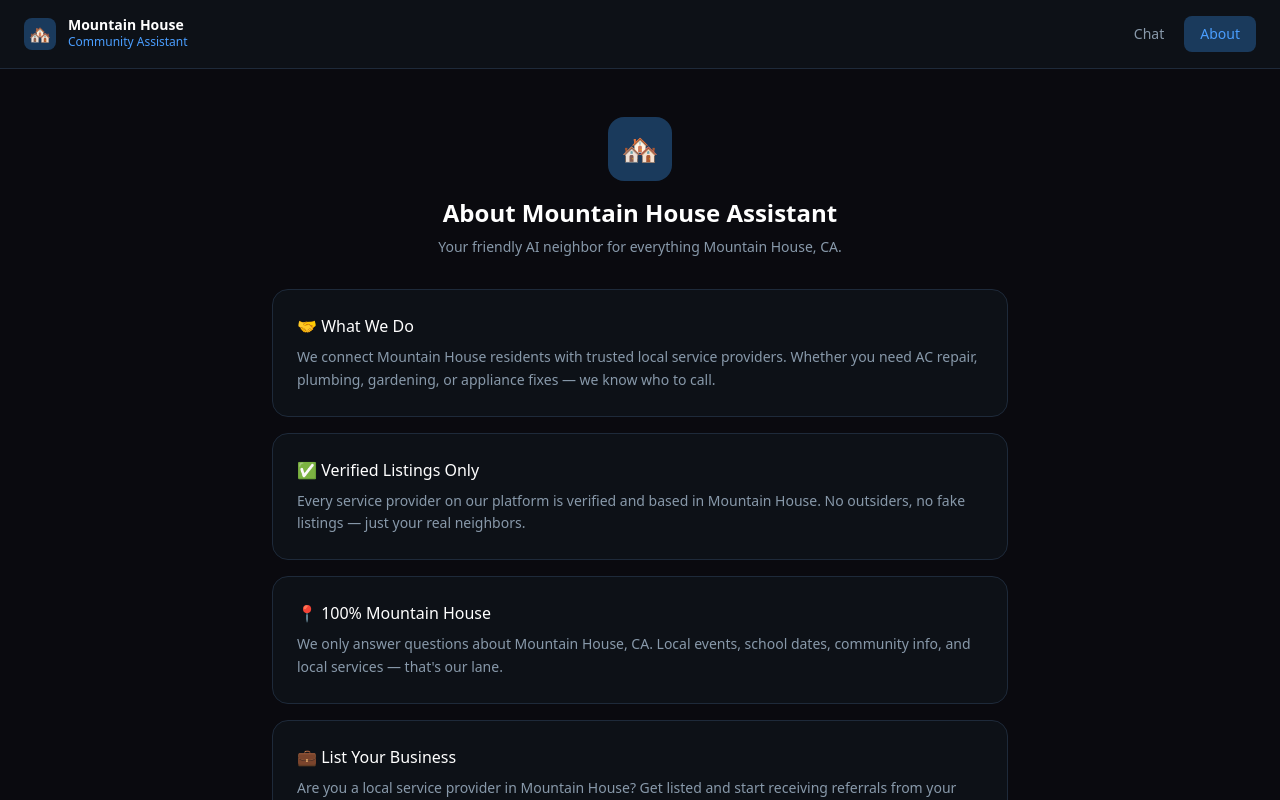
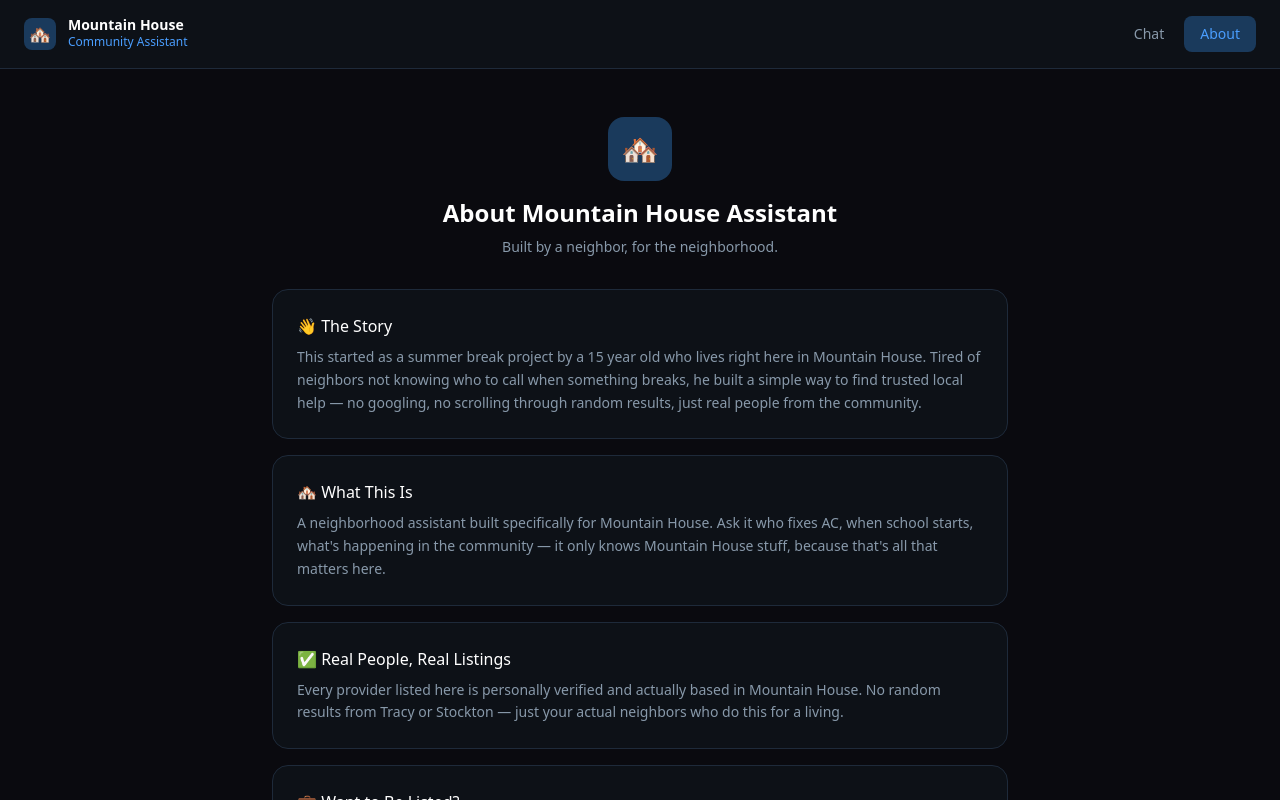
Before and after one commit to DaiwikV/mountain-house-app, a Next.js app: page / in a window 1280 px wide. Both pictures are taken after a click on the button "About". Shown: the top 800 px of the page. Built offline with nearby package versions, Linux system fonts and the light colour scheme.

Commit message:
update about page with real story

```diff
--- a/app/page.tsx
+++ b/app/page.tsx
@@ -68,7 +68,7 @@ export default function Home() {
             <div className="flex-1 flex flex-col items-center justify-center text-center py-16 gap-6">
               <div className="w-16 h-16 rounded-2xl bg-[#1a3a5c] flex items-center justify-center text-3xl">🏘️</div>
               <div>
-                <h2 className="text-2xl font-semibold text-white mb-2">Your Mountain House Buddy</h2>
+                <h2 className="text-2xl font-semibold text-white mb-2">Your Mountain House Neighbor</h2>
                 <p className="text-[#8899aa] text-sm max-w-md">Ask me anything about local services, events, and community info in Mountain House, CA.</p>
               </div>
               <div className="grid grid-cols-2 gap-2 w-full max-w-md">
@@ -158,34 +158,37 @@ export default function Home() {
             <div className="text-center">
               <div className="w-16 h-16 rounded-2xl bg-[#1a3a5c] flex items-center justify-center text-3xl mx-auto mb-4">🏘️</div>
               <h2 className="text-2xl font-semibold text-white mb-2">About Mountain House Assistant</h2>
-              <p className="text-[#8899aa] text-sm max-w-md mx-auto">Your friendly AI neighbor for everything Mountain House, CA.</p>
+              <p className="text-[#8899aa] text-sm max-w-md mx-auto">Built by a neighbor, for the neighborhood.</p>
             </div>
 
             <div className="grid gap-4">
+
               <div className="bg-[#0d1117] border border-[#1e2a3a] rounded-2xl p-6">
-                <h3 className="text-white font-medium mb-2">🤝 What We Do</h3>
-                <p className="text-[#8899aa] text-sm leading-relaxed">We connect Mountain House residents with trusted local service providers. Whether you need AC repair, plumbing, gardening, or appliance fixes — we know who to call.</p>
+                <h3 className="text-white font-medium mb-2">👋 The Story</h3>
+                <p className="text-[#8899aa] text-sm leading-relaxed">This started as a summer break project by a 15 year old who lives right here in Mountain House. Tired of neighbors not knowing who to call when something breaks, he built a simple way to find trusted local help — no googling, no scrolling through random results, just real people from the community.</p>
               </div>
 
               <div className="bg-[#0d1117] border border-[#1e2a3a] rounded-2xl p-6">
-                <h3 className="text-white font-medium mb-2">✅ Verified Listings Only</h3>
-                <p className="text-[#8899aa] text-sm leading-relaxed">Every service provider on our platform is verified and based in Mountain House. No outsiders, no fake listings — just your real neighbors.</p>
+                <h3 className="text-white font-medium mb-2">🏘️ What This Is</h3>
+                <p className="text-[#8899aa] text-sm leading-relaxed">A neighborhood assistant built specifically for Mountain House. Ask it who fixes AC, when school starts, what's happening in the community — it only knows Mountain House stuff, because that's all that matters here.</p>
               </div>
 
               <div className="bg-[#0d1117] border border-[#1e2a3a] rounded-2xl p-6">
-                <h3 className="text-white font-medium mb-2">📍 100% Mountain House</h3>
-                <p className="text-[#8899aa] text-sm leading-relaxed">We only answer questions about Mountain House, CA. Local events, school dates, community info, and local services — that's our lane.</p>
+                <h3 className="text-white font-medium mb-2">✅ Real People, Real Listings</h3>
+                <p className="text-[#8899aa] text-sm leading-relaxed">Every provider listed here is personally verified and actually based in Mountain House. No random results from Tracy or Stockton — just your actual neighbors who do this for a living.</p>
               </div>
 
               <div className="bg-[#0d1117] border border-[#1e2a3a] rounded-2xl p-6">
-                <h3 className="text-white font-medium mb-2">💼 List Your Business</h3>
-                <p className="text-[#8899aa] text-sm leading-relaxed">Are you a local service provider in Mountain House? Get listed and start receiving referrals from your neighbors. Contact us to get featured.</p>
+                <h3 className="text-white font-medium mb-2">💼 Want to Be Listed?</h3>
+                <p className="text-[#8899aa] text-sm leading-relaxed">If you're a local service provider in Mountain House, reach out to get added. We're building the go-to resource for this community — one neighbor at a time.</p>
               </div>
+
             </div>
 
             <div className="text-center text-[#4a5568] text-xs">
-              <p>Mountain House Buddy</p>
+              <p>Mountain House Community Assistant</p>
               <p className="mt-1">Serving Mountain House, CA 95391</p>
+              <p className="mt-1">Made with ❤️ by a Mountain House kid, summer 2026</p>
             </div>
 
           </div>
```
